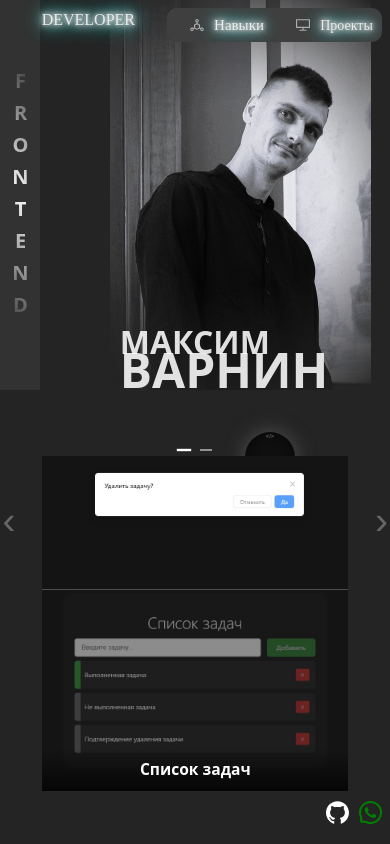
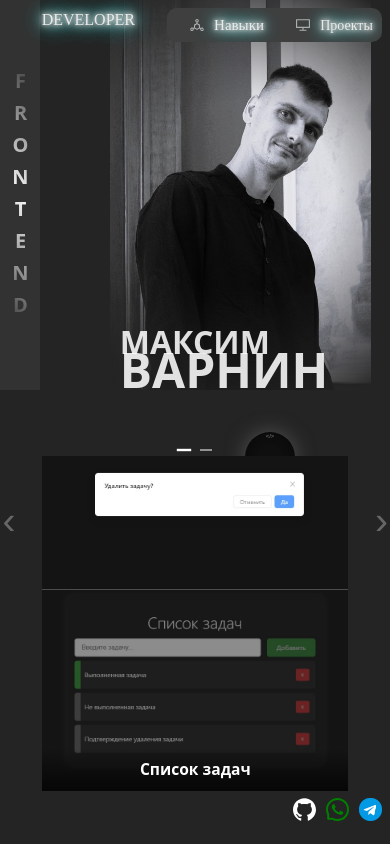
Before and after one commit to Mksm1929/website-, a React (Vite) app: page / in a window 390 px wide. Built offline with nearby package versions, Linux system fonts and the light colour scheme; a web font is replaced by a local one.

Commit message:
добавил ссылку на телеграм

```diff
--- a/src/components/Footer/Footer.css
+++ b/src/components/Footer/Footer.css
@@ -7,8 +7,16 @@
     font-size: 30px;
 }
 
+.footer-contact-icon-telegram {
+    width: 30px;
+}
+
 @media (max-width: 500px) {
     .footer-contact-icon {
         font-size: 23px;
     }
+
+    .footer-contact-icon-telegram {
+        width: 23px;
+    }
 }
--- a/src/components/Footer/Footer.tsx
+++ b/src/components/Footer/Footer.tsx
@@ -1,5 +1,6 @@
 import { GithubOutlined, WhatsAppOutlined } from "@ant-design/icons";
 import "./Footer.css";
+import Telegram from "../../assets/icons/telegram.png";
 
 
 export const Footer = () => {
@@ -10,8 +11,11 @@ export const Footer = () => {
             <a target="_blank" href="https://github.com/Mksm1929">
             <GithubOutlined className="cursor-pointer footer-contact-icon color-white" />
             </a>
-            <a target="_blank" href="https://wa.me/89995389074">
+            <a target="_blank" href="https://wa.me/+79995389074">
             <WhatsAppOutlined className="cursor-pointer footer-contact-icon color-green" />
+            </a>
+            <a target="_blank" href="https://t.me/maksim_varnin">
+            <img src={Telegram} className="cursor-pointer footer-contact-icon-telegram" />
             </a>
         </div>
     )
```
Also changed, not shown: src/assets/icons/telegram.png (added).
